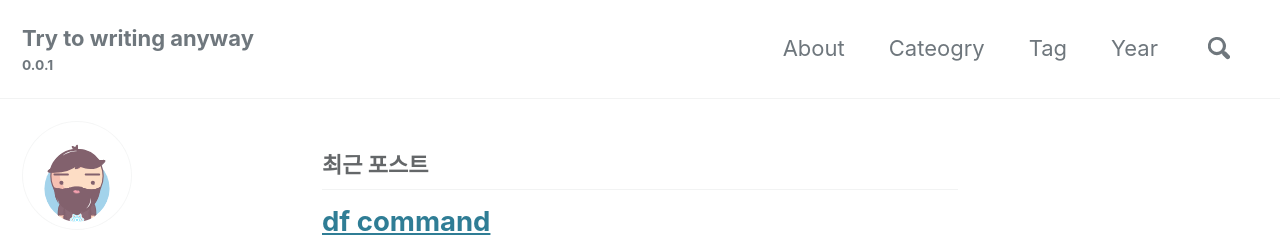
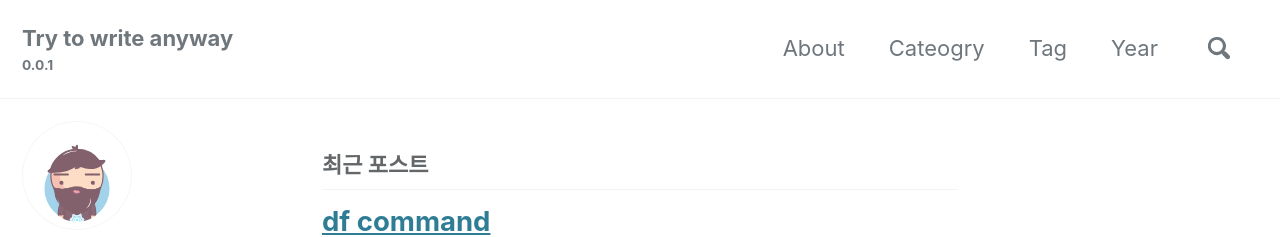
Before and after one commit to geeksaga/geeksaga.github, a Jekyll site: the page built from index.html, in a window 1280 px wide and 900 px high. Shown: the top 237 px of the window. Built offline with Jekyll 4.4.1, drawn with Linux system fonts in a browser that asks for light colours; cached includes are drawn as plain includes; nearby versions of some CDN libraries; the list of posts is cut into pages by our own code.

Commit message:
Update _config.yml setting

```diff
--- a/_config.yml
+++ b/_config.yml
@@ -16,11 +16,11 @@ minimal_mistakes_skin    : "default" # "air", "aqua", "contrast", "dark", "dirt"
 
 # Site Settings
 locale                   : "ko-KR"
-title                    : "Try to writing anyway"
+title                    : "Try to write anyway"
 title_separator          : "-"
 subtitle                 : "0.0.1"# site tagline that appears below site title in masthead
 name                     : "geeksaga"
-description              : "An amazing website."
+description              : "Personal study."
 url                      : "http://geeksaga.com"# the base hostname & protocol for your site e.g. "https://mmistakes.github.io"
 baseurl                  : # the subpath of your site, e.g. "/blog"
 repository               : "geeksaga/geeksaga.github.io" # GitHub username/repo-name e.g. "mmistakes/minimal-mistakes"
```
